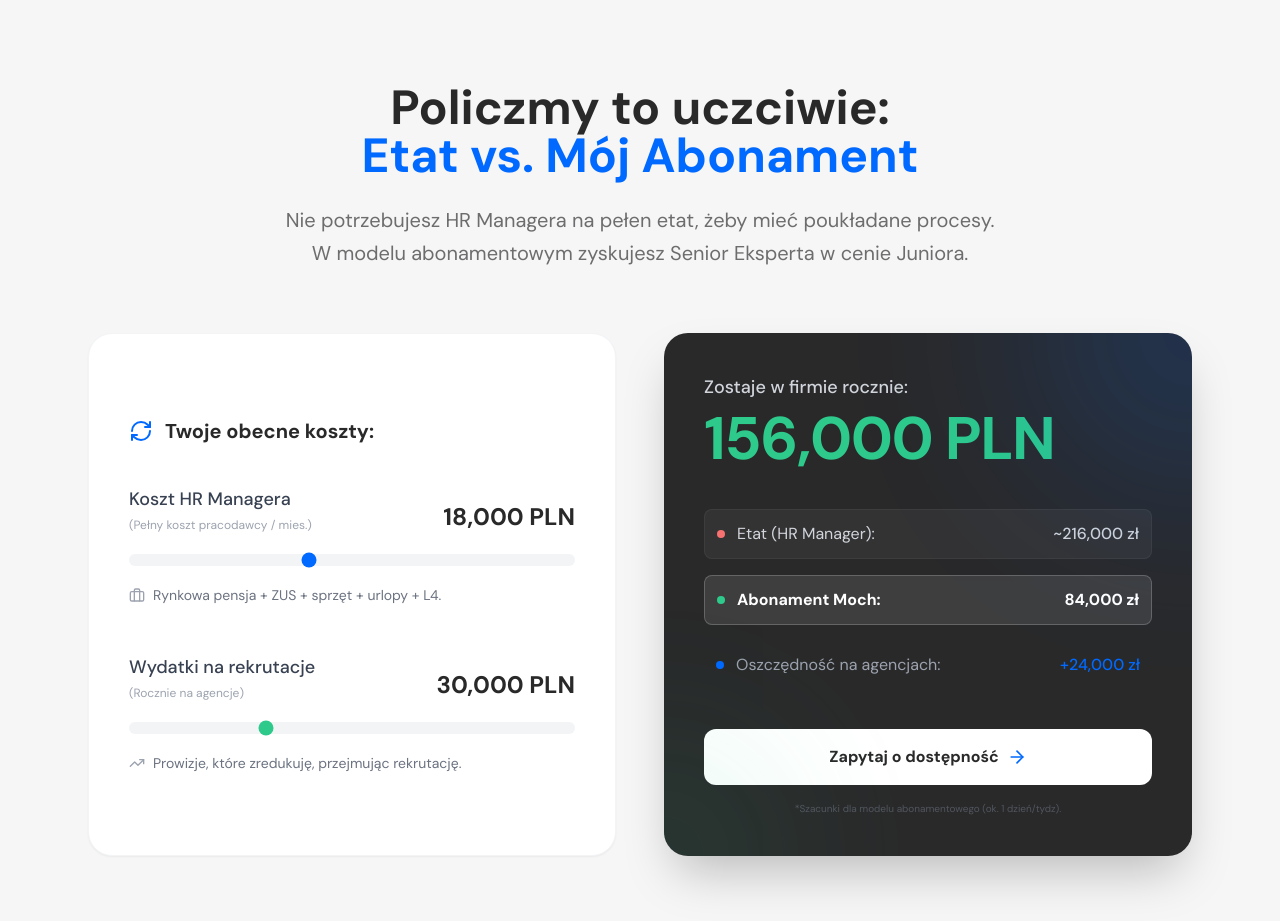
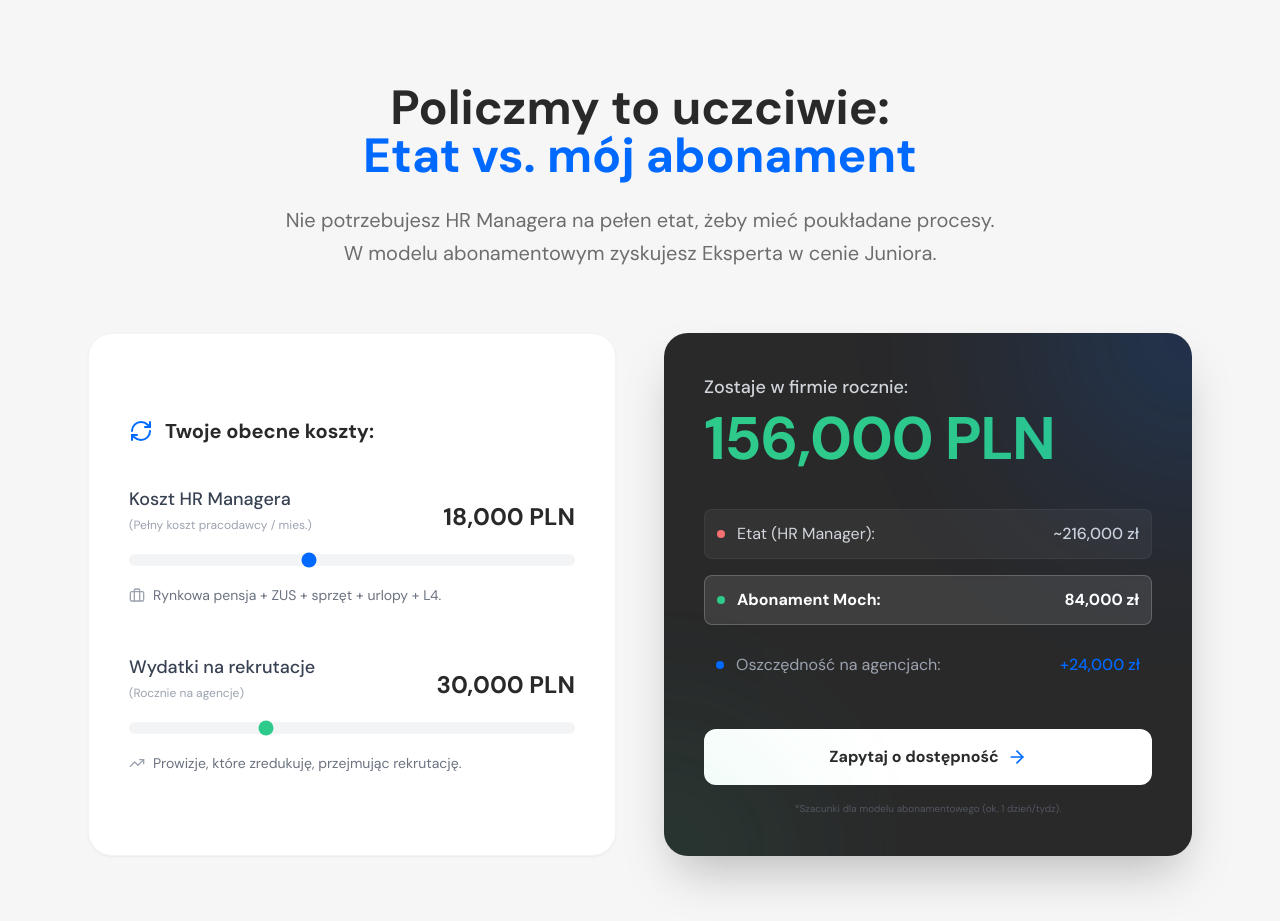
Before and after one commit to mocher1/moch.consulting2, a React (Vite) app: page / in a window 1280 px wide. Shown: the part 1960-2881 px from the top of the page. Built offline with nearby package versions, Linux system fonts and the light colour scheme; a web font is replaced by a local one.

Commit message:
Updated SavingsCalculator.tsx

```diff
--- a/src/components/SavingsCalculator.tsx
+++ b/src/components/SavingsCalculator.tsx
@@ -31,11 +31,11 @@ const SavingsCalculator = () => {
         <div className={`text-center mb-16 transition-all duration-1000 ${isVisible ? 'opacity-100 translate-y-0' : 'opacity-0 translate-y-8'}`}>
           <h2 className="text-3xl md:text-5xl font-bold text-mind-content-primary mb-6">
             Policzmy to uczciwie: <br/>
-            <span className="text-mind-content-blue">Etat vs. Mój Abonament</span>
+            <span className="text-mind-content-blue">Etat vs. mój abonament</span>
           </h2>
           <p className="text-xl text-mind-content-secondary max-w-3xl mx-auto leading-relaxed">
             Nie potrzebujesz HR Managera na pełen etat, żeby mieć poukładane procesy. <br/>
-            W modelu abonamentowym zyskujesz Senior Eksperta w cenie Juniora.
+            W modelu abonamentowym zyskujesz Eksperta w cenie Juniora.
           </p>
         </div>
 
```
